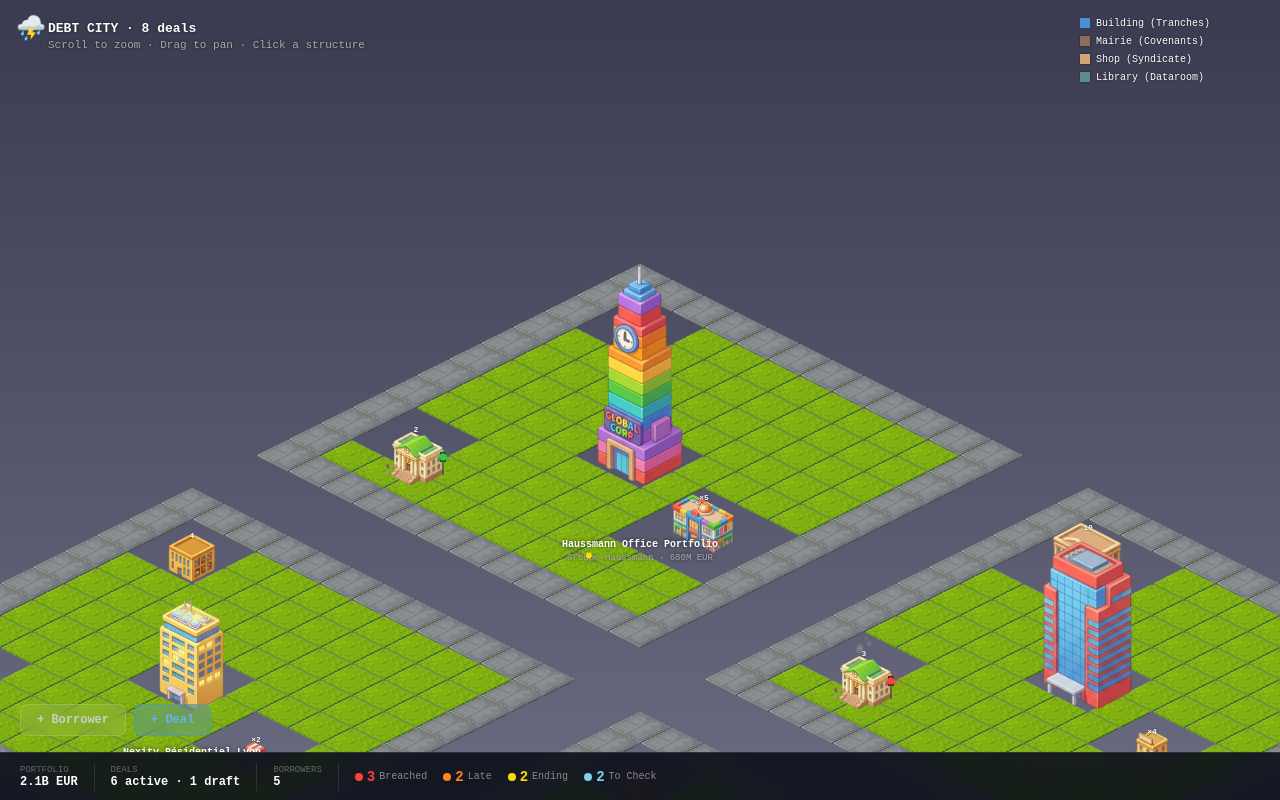
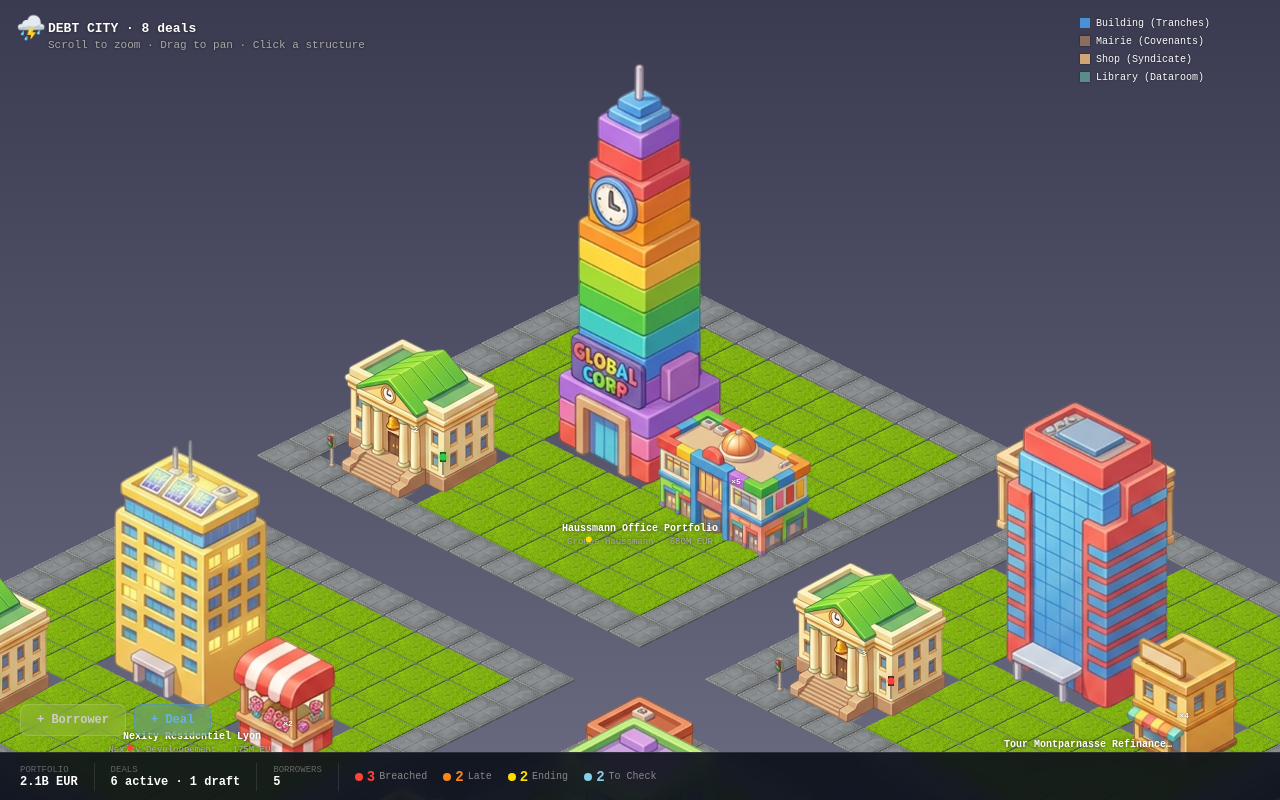
Before and after one commit to Romagi/debt-city, a React (Vite) app: page / in a window 1280 px wide. Built offline with nearby package versions, Linux system fonts and the light colour scheme.

Commit message:
feat: grid-based hover highlight, remove old sprite outlines

```diff
--- a/src/city/CityCanvas.tsx
+++ b/src/city/CityCanvas.tsx
@@ -48,6 +48,29 @@ const LIBRARY_SIZES: Record<string, { lw: number; lh: number }> = {
 
 const EMPTY_LOT_W = 24;
 const EMPTY_LOT_H = 10;
+
+/** Per-sprite rendering config: scale relative to footprint, and Y anchor offset */
+/** Per-sprite rendering calibration:
+ *  baseRatio: what fraction of sprite width is the iso base (the 2 visible edges). 1.0 = full width.
+ *  yOff: vertical anchor in ISO_TILE_H units (higher = base sits lower)
+ *  xOff: horizontal shift in ISO_TILE_W units (for off-center sprites) */
+const SPRITE_ANCHOR: Record<string, { baseRatio: number; yOff: number; xOff: number }> = {
+  // These were good — don't touch
+  building_xs: { baseRatio: 1.0, yOff: 1.2, xOff: 0 },
+  building_sm: { baseRatio: 1.0, yOff: 1.2, xOff: 0 },
+  building_md: { baseRatio: 1.0, yOff: 1.2, xOff: 0 },
+  building_lg: { baseRatio: 1.0, yOff: 1.2, xOff: 0 },
+  building_xl: { baseRatio: 1.0, yOff: 1.2, xOff: 0 },
+  townhall:    { baseRatio: 1.0, yOff: 1.0, xOff: 0 },
+  shop_sm:     { baseRatio: 1.0, yOff: 1.0, xOff: 0 },
+  shop_md:     { baseRatio: 1.0, yOff: 1.0, xOff: 0 },
+  // Mall: iso base is ~75% of sprite width, needs to fill the 4x2 footprint
+  shop_lg:     { baseRatio: 0.75, yOff: 1.3, xOff: 0 },
+  // These were good — don't touch
+  library_sm:  { baseRatio: 1.0, yOff: 0.6, xOff: 0 },
+  library_md:  { baseRatio: 1.0, yOff: 0.6, xOff: 0 },
+  library_lg:  { baseRatio: 1.0, yOff: 0.6, xOff: 0 },
+};
 
 // ─── Sprite system ───
 
@@ -155,16 +178,6 @@ export default function CityCanvas({ cityState, onTargetClick, onMoveStructure }
   // Load sprites on mount
   useEffect(() => { loadAllSprites().then(() => { needsRedrawRef.current = true; forceRender(n => n + 1); }); }, []);
 
-  function screenToWorld(screenX: number, screenY: number) {
-    const canvas = canvasRef.current;
-    if (!canvas) return { x: 0, y: 0 };
-    const rect = canvas.getBoundingClientRect();
-    const cam = cameraRef.current;
-    return {
-      x: (screenX - rect.width / 2 - cam.x) / cam.zoom,
-      y: (screenY - rect.height * 0.35 - cam.y) / cam.zoom,
-    };
-  }
 
   // ─── Drawing ───
 
@@ -262,12 +275,24 @@ export default function CityCanvas({ cityState, onTargetClick, onMoveStructure }
             }
           }
 
+          // Check if this cell belongs to the hovered structure
+          const hoveredStruct = hoveredTargetRef.current;
+          let isStructureHovered = false;
+          if (!drag && hoveredStruct && cell && cell.entityId === hoveredStruct.building.project.id) {
+            // Get the origin cell type to check if it matches the hovered kind
+            const oc = cell.originCol != null ? grid.cells[cell.originRow!]?.[cell.originCol!] : cell;
+            isStructureHovered = oc?.type === hoveredStruct.kind;
+          }
+
           if (isDragGhost) {
             drawTileDiamond(ctx, col, row,
               isDragValid ? 'rgba(100, 200, 100, 0.3)' : 'rgba(255, 80, 80, 0.3)',
               isDragValid ? 'rgba(100, 200, 100, 0.6)' : 'rgba(255, 80, 80, 0.6)', 1);
+          } else if (isStructureHovered) {
+            // Highlight all cells of the hovered building
+            drawTileDiamond(ctx, col, row, 'rgba(100, 200, 255, 0.2)', 'rgba(100, 200, 255, 0.5)', 1);
           } else if (isHovered && !drag) {
-            drawTileDiamond(ctx, col, row, 'rgba(100, 200, 100, 0.2)', 'rgba(100, 200, 100, 0.4)', 1);
+            drawTileDiamond(ctx, col, row, 'rgba(100, 200, 100, 0.15)', 'rgba(100, 200, 100, 0.3)', 0.5);
           } else if (!isOccupied) {
             // Empty cell inside district = grass
             if (grassSprite) {
@@ -353,7 +378,7 @@ export default function CityCanvas({ cityState, onTargetClick, onMoveStructure }
 
   function drawBuilding(ctx: CanvasRenderingContext2D, building: CityBuilding) {
     const { x, y, width: w, height: h, state, project } = building;
-    const isHovered = hoveredTargetRef.current?.kind === 'building' && hoveredTargetRef.current?.building.project.id === project.id;
+
     const bw = w * 0.9;
     const bh = h;
 
@@ -362,16 +387,7 @@ export default function CityCanvas({ cityState, onTargetClick, onMoveStructure }
 
     // Draw sprite
     const spriteKey = getBuildingSpriteKey(bh);
-    const sprite = getSprite(spriteKey);
-    if (sprite) {
-      // The sprite is 64x64 with the building roughly centered.
-      // Scale so the sprite height matches bh + some ground margin.
-      const targetH = bh + bw / 4;
-      const scale = targetH / (sprite.height * 0.85);
-      const sw = sprite.width * scale;
-      const sh = sprite.height * scale;
-      ctx.drawImage(sprite, -sw / 2, -bh - sh * 0.15, sw, sh);
-    } else {
+    if (!drawSpriteOnGrid(ctx, spriteKey)) {
       const colors = BUILDING_COLORS[project.nature] ?? BUILDING_COLORS.real_estate;
       drawIsoBox(ctx, bw, bh, colors.base, colors.side, colors.top);
     }
@@ -401,15 +417,6 @@ export default function CityCanvas({ cityState, onTargetClick, onMoveStructure }
       }
     }
 
-    // Hover glow
-    if (isHovered) {
-      ctx.strokeStyle = 'rgba(255,255,255,0.6)';
-      ctx.lineWidth = 2;
-      ctx.beginPath();
-      ctx.moveTo(0, 2); ctx.lineTo(bw / 2 + 2, bw / 4 + 2); ctx.lineTo(bw / 2 + 2, bw / 4 - bh - 2);
-      ctx.lineTo(0, -bh - 2); ctx.lineTo(-bw / 2 - 2, bw / 4 - bh - 2); ctx.lineTo(-bw / 2 - 2, bw / 4 + 2);
-      ctx.closePath(); ctx.stroke();
-    }
 
     ctx.restore();
   }
@@ -418,7 +425,7 @@ export default function CityCanvas({ cityState, onTargetClick, onMoveStructure }
 
   function drawTownhall(ctx: CanvasRenderingContext2D, building: CityBuilding) {
     const { townhallPos, alertLevel, trafficLight, project } = building;
-    const isHovered = hoveredTargetRef.current?.kind === 'townhall' && hoveredTargetRef.current?.building.project.id === project.id;
+
     const tw = TOWNHALL_W;
     const th = TOWNHALL_H;
     const covenantCount = project.covenants.length;
@@ -427,14 +434,7 @@ export default function CityCanvas({ cityState, onTargetClick, onMoveStructure }
     ctx.translate(townhallPos.x, townhallPos.y);
 
     // Sprite or fallback
-    const sprite = getSprite('townhall');
-    if (sprite) {
-      const targetH = th + tw / 4;
-      const scale = targetH / (sprite.height * 0.7);
-      const sw = sprite.width * scale;
-      const sh = sprite.height * scale;
-      ctx.drawImage(sprite, -sw / 2, -th - sh * 0.2, sw, sh);
-    } else {
+    if (!drawSpriteOnGrid(ctx, 'townhall')) {
       drawIsoBox(ctx, tw, th, TOWNHALL_COLORS.base, TOWNHALL_COLORS.side, TOWNHALL_COLORS.top);
     }
 
@@ -475,7 +475,6 @@ export default function CityCanvas({ cityState, onTargetClick, onMoveStructure }
       }
     }
 
-    if (isHovered) drawHoverOutline(ctx, tw, th);
     ctx.restore();
   }
 
@@ -483,7 +482,7 @@ export default function CityCanvas({ cityState, onTargetClick, onMoveStructure }
 
   function drawShop(ctx: CanvasRenderingContext2D, building: CityBuilding) {
     const { shopPos, syndicateSize, project } = building;
-    const isHovered = hoveredTargetRef.current?.kind === 'shop' && hoveredTargetRef.current?.building.project.id === project.id;
+
     const lenderCount = project.lenders.length;
     const sizeConfig = SHOP_SIZES[syndicateSize];
     if (!sizeConfig) return;
@@ -494,14 +493,7 @@ export default function CityCanvas({ cityState, onTargetClick, onMoveStructure }
 
     // Sprite by size
     const spriteKey: SpriteKey = syndicateSize === 'mall' ? 'shop_lg' : syndicateSize === 'shop' ? 'shop_md' : 'shop_sm';
-    const sprite = getSprite(spriteKey);
-    if (sprite) {
-      const targetH = sh + sw / 4;
-      const scale = targetH / (sprite.height * 0.7);
-      const sprW = sprite.width * scale;
-      const sprH = sprite.height * scale;
-      ctx.drawImage(sprite, -sprW / 2, -sh - sprH * 0.2, sprW, sprH);
-    } else {
+    if (!drawSpriteOnGrid(ctx, spriteKey)) {
       drawIsoBox(ctx, sw, sh, SHOP_COLORS.base, SHOP_COLORS.side, SHOP_COLORS.top);
     }
 
@@ -515,7 +507,6 @@ export default function CityCanvas({ cityState, onTargetClick, onMoveStructure }
     ctx.shadowBlur = 0;
     ctx.textAlign = 'left';
 
-    if (isHovered) drawHoverOutline(ctx, sw, sh);
     ctx.restore();
   }
 
@@ -523,7 +514,7 @@ export default function CityCanvas({ cityState, onTargetClick, onMoveStructure }
 
   function drawLibrary(ctx: CanvasRenderingContext2D, building: CityBuilding) {
     const { libraryPos, librarySize, project } = building;
-    const isHovered = hoveredTargetRef.current?.kind === 'library' && hoveredTargetRef.current?.building.project.id === project.id;
+
     const docCount = project.documents.length;
     const sizeConfig = LIBRARY_SIZES[librarySize];
     if (!sizeConfig) return;
@@ -534,14 +525,7 @@ export default function CityCanvas({ cityState, onTargetClick, onMoveStructure }
 
     // Sprite by size
     const spriteKey: SpriteKey = librarySize === 'large' ? 'library_lg' : librarySize === 'medium' ? 'library_md' : 'library_sm';
-    const sprite = getSprite(spriteKey);
-    if (sprite) {
-      const targetH = lh + lw / 4;
-      const scale = targetH / (sprite.height * 0.7);
-      const sprW = sprite.width * scale;
-      const sprH = sprite.height * scale;
-      ctx.drawImage(sprite, -sprW / 2, -lh - sprH * 0.2, sprW, sprH);
-    } else {
+    if (!drawSpriteOnGrid(ctx, spriteKey)) {
       drawIsoBox(ctx, lw, lh, LIBRARY_COLORS.base, LIBRARY_COLORS.side, LIBRARY_COLORS.top);
     }
 
@@ -555,7 +539,6 @@ export default function CityCanvas({ cityState, onTargetClick, onMoveStructure }
     ctx.shadowBlur = 0;
     ctx.textAlign = 'left';
 
-    if (isHovered) drawHoverOutline(ctx, lw, lh);
     ctx.restore();
   }
 
@@ -579,6 +562,25 @@ export default function CityCanvas({ cityState, onTargetClick, onMoveStructure }
     ctx.beginPath();
     ctx.moveTo(0, -h); ctx.lineTo(w / 2, w / 4 - h); ctx.lineTo(0, w / 2 - h); ctx.lineTo(-w / 2, w / 4 - h);
     ctx.closePath(); ctx.fill(); ctx.stroke();
+  }
+
+  /** Draw a sprite centered in its grid footprint.
+   *  Scale = fit sprite width into footprint iso width (cols * ISO_TILE_W).
+   *  Sprite is always horizontally centered on the grid origin point.
+   *  yOff controls vertical anchor (higher = base sits lower on the ground). */
+  function drawSpriteOnGrid(ctx: CanvasRenderingContext2D, spriteKey: SpriteKey) {
+    const sprite = getSprite(spriteKey);
+    if (!sprite) return false;
+    const [footCols] = STRUCTURE_SIZES[spriteKey] ?? [2, 2];
+    const footprintW = footCols * ISO_TILE_W;
+    const anchor = SPRITE_ANCHOR[spriteKey] ?? { baseRatio: 0.8, yOff: 0.8, xOff: 0 };
+    // Scale so the iso BASE of the sprite (not full width) fills the footprint
+    const baseW = sprite.width * anchor.baseRatio;
+    const scale = footprintW / baseW;
+    const sw = sprite.width * scale;
+    const sh = sprite.height * scale;
+    ctx.drawImage(sprite, -sw / 2 + ISO_TILE_W * anchor.xOff, -sh + ISO_TILE_H * anchor.yOff, sw, sh);
+    return true;
   }
 
   function drawEmptyLot(ctx: CanvasRenderingContext2D, pos: { x: number; y: number }) {
@@ -614,15 +616,6 @@ export default function CityCanvas({ cityState, onTargetClick, onMoveStructure }
     ctx.fillText('+', 0, -h / 2 + w / 8);
 
     ctx.restore();
-  }
-
-  function drawHoverOutline(ctx: CanvasRenderingContext2D, w: number, h: number) {
-    ctx.strokeStyle = 'rgba(255,255,255,0.8)';
-    ctx.lineWidth = 2;
-    ctx.beginPath();
-    ctx.moveTo(0, 2); ctx.lineTo(w / 2 + 2, w / 4 + 2); ctx.lineTo(w / 2 + 2, w / 4 - h - 2);
-    ctx.lineTo(0, -h - 2); ctx.lineTo(-w / 2 - 2, w / 4 - h - 2); ctx.lineTo(-w / 2 - 2, w / 4 + 2);
-    ctx.closePath(); ctx.stroke();
   }
 
   // ─── Tooltip ───
@@ -721,57 +714,52 @@ export default function CityCanvas({ cityState, onTargetClick, onMoveStructure }
     ctx.shadowBlur = 0;
   }
 
-  // ─── Hit testing — check townhall, shop, then building ───
-
-  function hitTestIsoBox(wx: number, wy: number, cx: number, cy: number, w: number, h: number): boolean {
-    const dx = wx - cx;
-    const dy = wy - cy;
-    return dx > -w / 2 - 6 && dx < w / 2 + 6 && dy > -h - 8 && dy < w / 4 + 6;
-  }
+  // ─── Hit testing — grid-based ───
 
   function findTargetAt(clientX: number, clientY: number): ClickTarget | null {
     const canvas = canvasRef.current;
     if (!canvas) return null;
     const rect = canvas.getBoundingClientRect();
-    const { x: wx, y: wy } = screenToWorld(clientX - rect.left, clientY - rect.top);
+    const cam = cameraRef.current;
+    // Convert screen to world coords
+    const wx = (clientX - rect.left - rect.width / 2 - cam.x) / cam.zoom;
+    const wy = (clientY - rect.top - rect.height * 0.35 - cam.y) / cam.zoom;
+    // Convert world to grid
+    const { col, row } = screenToGrid(wx, wy);
+    if (col < 0 || row < 0 || col >= GRID_SIZE || row >= GRID_SIZE) return null;
 
-    for (const district of [...cityState.districts].reverse()) {
-      for (const b of [...district.buildings].reverse()) {
-        // Check shop first (front-most visually)
-        if (b.syndicateSize !== 'none') {
-          const sh = SHOP_SIZES[b.syndicateSize]?.sh ?? 14;
-          const sw = SHOP_SIZES[b.syndicateSize]?.sw ?? 28;
-          if (hitTestIsoBox(wx, wy, b.shopPos.x, b.shopPos.y, sw, sh)) {
-            return { kind: 'shop', building: b };
-          }
-        } else if (hitTestIsoBox(wx, wy, b.shopPos.x, b.shopPos.y, EMPTY_LOT_W, EMPTY_LOT_H)) {
-          return { kind: 'shop', building: b };
-        }
-        // Check townhall
-        if (b.project.covenants.length > 0) {
-          if (hitTestIsoBox(wx, wy, b.townhallPos.x, b.townhallPos.y, TOWNHALL_W, TOWNHALL_H)) {
-            return { kind: 'townhall', building: b };
-          }
-        } else if (hitTestIsoBox(wx, wy, b.townhallPos.x, b.townhallPos.y, EMPTY_LOT_W, EMPTY_LOT_H)) {
-          return { kind: 'townhall', building: b };
-        }
-        // Check main building
-        const bw = b.width * 0.9;
-        if (hitTestIsoBox(wx, wy, b.x, b.y, bw, b.height)) {
-          return { kind: 'building', building: b };
-        }
-        // Check library (behind the building — tested last)
-        if (b.project.documents.length > 0) {
-          const lc = LIBRARY_SIZES[b.librarySize];
-          if (lc && hitTestIsoBox(wx, wy, b.libraryPos.x, b.libraryPos.y, lc.lw, lc.lh)) {
-            return { kind: 'library', building: b };
-          }
-        } else if (hitTestIsoBox(wx, wy, b.libraryPos.x, b.libraryPos.y, EMPTY_LOT_W, EMPTY_LOT_H)) {
-          return { kind: 'library', building: b };
-        }
+    // Check what's on this grid cell
+    const cell = cityState.grid.cells[row]?.[col];
+    if (!cell || !cell.entityId) return null;
+
+    // Find the origin cell (for multi-cell structures)
+    const originCol = cell.originCol ?? col;
+    const originRow = cell.originRow ?? row;
+    const originCell = cityState.grid.cells[originRow]?.[originCol];
+    if (!originCell) return null;
+
+    // Find the building (CityBuilding) that this cell belongs to
+    const projectId = originCell.projectId ?? originCell.entityId;
+    let matchBuilding: CityBuilding | null = null;
+    for (const d of cityState.districts) {
+      for (const b of d.buildings) {
+        if (b.project.id === projectId) { matchBuilding = b; break; }
       }
+      if (matchBuilding) break;
     }
-    return null;
+    if (!matchBuilding) return null;
+
+    // Map cell type to click target kind
+    const typeToKind: Record<string, ClickTarget['kind']> = {
+      building: 'building',
+      townhall: 'townhall',
+      shop: 'shop',
+      library: 'library',
+    };
+    const kind = typeToKind[originCell.type];
+    if (!kind) return null;
+
+    return { kind, building: matchBuilding };
   }
 
   // ─── Event handlers ───
```
Also changed, not shown: src/types/portfolio.ts (+8 -9 lines).
